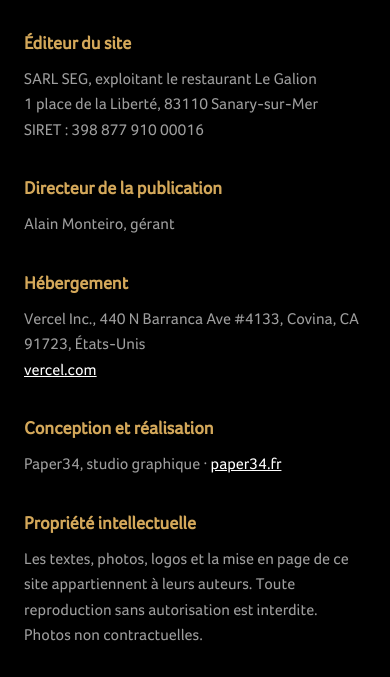
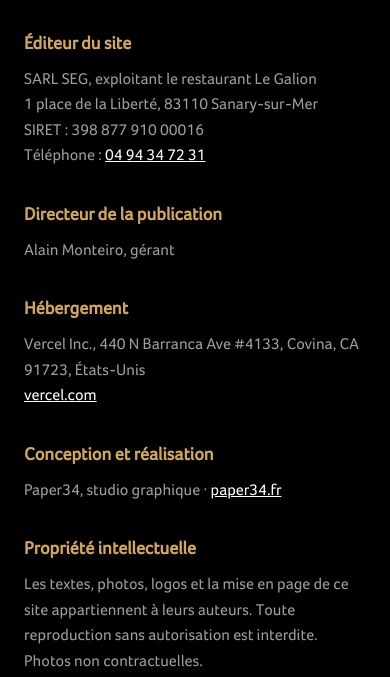
Before and after one commit to BenjaminSanchezPaper34/legalion-sanary, a plain HTML site: page mentions-legales.html in a window 390 px wide. Shown: the part 132-809 px from the top of the page. Drawn offline with Linux system fonts and the light colour scheme.

Commit message:
Téléphone du Galion (fiche Google) dans les mentions, le JSON-LD et llms.txt
Co-Authored-By: Claude Opus 5.5 <noreply@anthropic.com>

```diff
--- a/mentions-legales.html
+++ b/mentions-legales.html
@@ -26,7 +26,8 @@
     <h2>Éditeur du site</h2>
     <p>SARL SEG, exploitant le restaurant Le Galion<br>
     1 place de la Liberté, 83110 Sanary-sur-Mer<br>
-    SIRET : 398 877 910 00016</p>
+    SIRET : 398 877 910 00016<br>
+    Téléphone : <a href="tel:+33494347231">04 94 34 72 31</a></p>
 
     <h2>Directeur de la publication</h2>
     <p>Alain Monteiro, gérant</p>
```
Also changed, not shown: index.html (+1 -0 lines), llms.txt.
